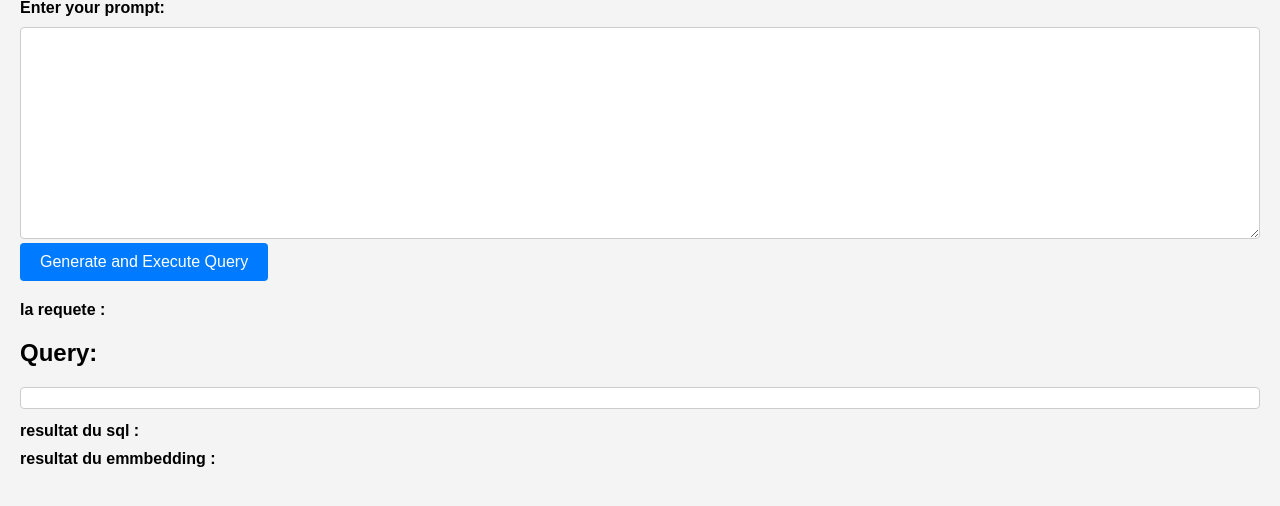
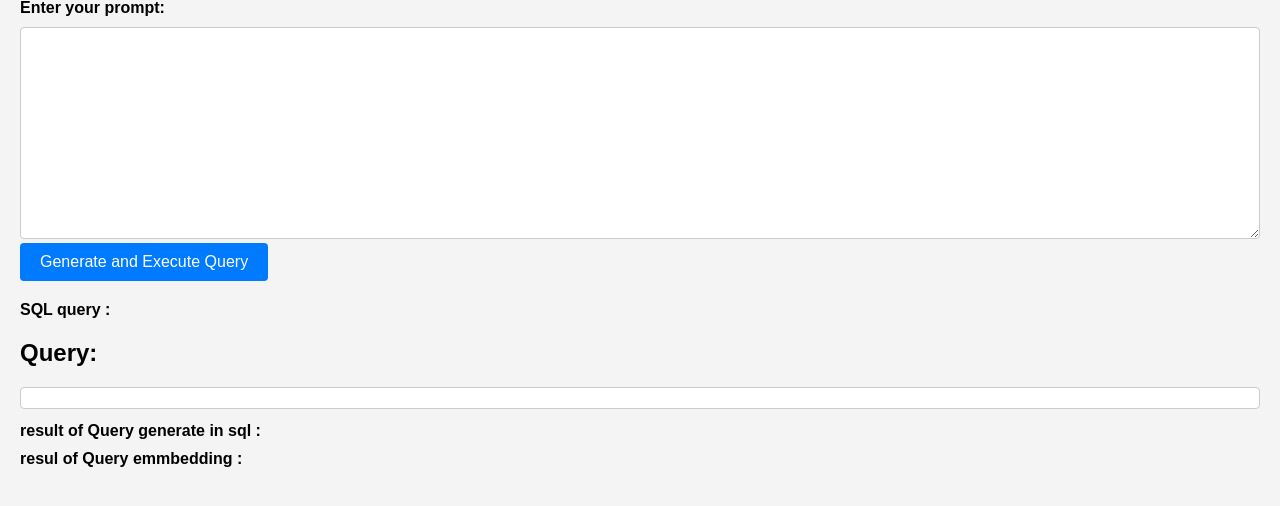
Before and after one commit to emmanueldeletang/postgresqlopenaitorequestinnaturallangage, a Flask app: template templates/index.html in a window 1280 px wide. Shown: the part 101-607 px from the top of the page. Run offline with Flask 3, Linux system fonts and the light colour scheme; the template is opened without the code that fills it, so the values that code supplies are empty; parts of the project's set-up code (start-up, migrations or seed data) failed here and were passed over; some libraries are stand-ins or nearby versions.

Commit message:
Update index.html

```diff
--- a/templates/index.html
+++ b/templates/index.html
@@ -61,15 +61,15 @@
 
 
     </form>
-    <label for="result1">la requete :</label>
+    <label for="result1">SQL query  :</label>
     <h2>Query:</h2>
     <pre>{{ query }}</pre>
-    <label for="prompt">resultat du sql :</label>
+    <label for="prompt">result of Query generate in sql :</label>
     {% if result %}
         <h2>Result:</h2>
         <pre>{{ result }}</pre>
     {% endif %}
-    <label for="prompt">resultat du emmbedding :</label>
+    <label for="prompt">resul of Query  emmbedding :</label>
     {% if result2 %}
         <h2>Result2:</h2>
         <pre>{{ result2 }}</pre>
```
